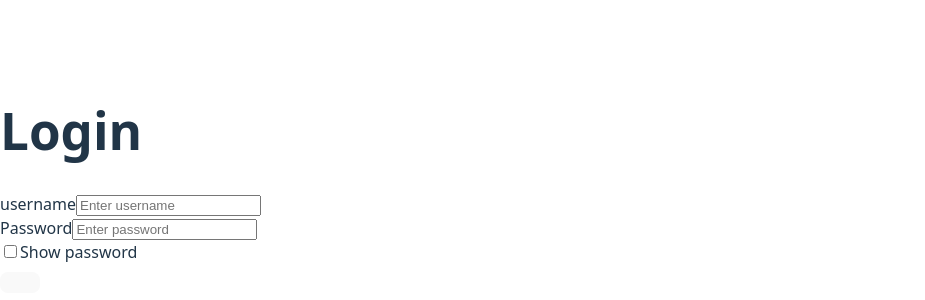
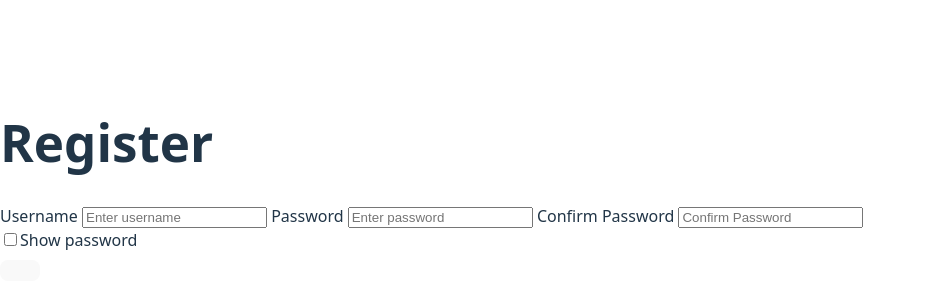
Before and after one commit to ArteenM/File-Sharing, a React (Vite) app in the folder frontend/: page / in a window 1280 px wide. Shown: the part 220-520 px from the top of the page, without its empty margins (0-925 px from the left). Built offline with nearby package versions, Linux system fonts and the light colour scheme.

Commit message:
Register & Login functional. Next step is file system

```diff
--- /dev/null
+++ b/frontend/src/App.tsx
@@ -0,0 +1,54 @@
+import { useState } from 'react';
+import LoginPage from './login.tsx'
+import FileInputPage from './inputFile.tsx'
+import RegisterPage from './register.tsx'
+
+type PageType = 'login' | 'inputFile' | 'register'
+
+interface User {
+    id: string
+    username: string
+    accessToken: string
+    refreshToken: string
+}
+
+
+function App()
+{
+    const [currentPage, setCurrentPage] = useState<PageType>('register')
+    const [user, setUser] = useState<User | null>(null)
+
+    const handleLoginSuccess = (userData: User) => {
+        setUser(userData)
+        setCurrentPage('inputFile')
+    }
+
+    const handleLogout = () =>
+    {
+        setUser(null)
+        setCurrentPage('login')
+    }
+
+    const handleRegisterSuccess = () =>
+    {
+        setCurrentPage('login')
+    }
+
+    return (
+        <div className="App">
+            {currentPage === 'login' && (
+                <LoginPage onLoginSuccess={handleLoginSuccess} />
+            )}
+
+            {currentPage === 'inputFile' && user && (
+                <FileInputPage onLogout={handleLogout}/>
+            )}
+
+            {currentPage === 'register' && (
+                <RegisterPage onRegisterSuccess={handleRegisterSuccess}/>
+            )}
+        </div>
+    )
+}
+
+export default App
--- a/frontend/src/inputFile.tsx
+++ b/frontend/src/inputFile.tsx
@@ -1,8 +1,12 @@
 import React from 'react';
 import { useState } from 'react'
-import './App.css'
 
-function App() {
+interface FileInputProps
+{
+  onLogout: () => void
+}
+const FileInputPage: React.FC<FileInputProps> = ({onLogout }) =>
+  {
   const [inputFile, setInputFile] = useState<File | null>(null)
 
   const handleOnChange = (e: React.ChangeEvent<HTMLInputElement>) => {
@@ -11,8 +15,9 @@ function App() {
     {
         setInputFile(files[0])
     }
+  }
 
-  }
+  onLogout()
   return (
     <>
       <h1>File-Sharing Application.</h1>
@@ -24,4 +29,4 @@ function App() {
   )
 }
 
-export default App
+export default FileInputPage;
--- a/frontend/src/login.tsx
+++ b/frontend/src/login.tsx
@@ -1,18 +1,35 @@
 import React, {useState} from 'react'
 
-interface LoginData {
+interface User
+{
+  id: string
+  username: string
+  accessToken: string
+  refreshToken: string
+}
+interface formData
+{
     username: string
     password: string
+    confirmPassword?: string
 }
 
-interface FormErrors {
+
+interface FormErrors
+{
     username?: string
     password?: string
+    confirmPassword?: string
 }
 
-function LoginPage()
+interface LoginPageProps
 {
-    const [formData, setFormData] = useState<LoginData>({
+  onLoginSuccess: (userData: User) => void
+}
+
+const LoginPage: React.FC<LoginPageProps> = ({ onLoginSuccess }) =>
+{
+    const [formData, setFormData] = useState<formData>({
         username: '',
         password: ''
     })
@@ -54,7 +71,65 @@ function LoginPage()
 
     const handleSubmit = async() => {
         if (!validateForm()) return
-    }
+
+        setErrors({})
+
+        try
+        {
+          const BASE_URL = 'http://localhost:4000'
+
+          const endpoint = `${BASE_URL}/login`
+
+
+          const body =
+          {
+            username: formData.username, password: formData.password
+          }
+          const response = await fetch(endpoint,
+          {
+            method: 'POST',
+            mode: 'cors',
+            headers: {
+              'Content-Type': 'application/json',
+            },
+            body: JSON.stringify(body),
+            credentials: 'include',
+          })
+          if (!response.ok)
+          {
+            if(response.status === 400)
+            {
+              throw new Error('Invalid username or password');
+            }
+            else if (response.status === 500)
+            {
+                throw new Error('Server error. Please try again later.');
+            }
+            else
+            {
+                const errorText = await response.text();
+                throw new Error(errorText || `Error: ${response.status}`);
+            }
+          }
+
+          const data = await response.json()
+
+          if (data.accessToken)
+          {
+            const userData: User = {
+              id: data.user.id || data.user.username,
+              username: data.user.username,
+              accessToken: data.accessToken,
+              refreshToken: data.refreshToken
+            }
+            onLoginSuccess(userData)
+          }
+        }
+        catch(error)
+        {
+          console.error('Auth error:', error)
+        }
+      }
 
       return (
     <div className="min-h-screen bg-gray-100 flex items-center justify-center p-4">
--- a/frontend/src/main.tsx
+++ b/frontend/src/main.tsx
@@ -1,11 +1,10 @@
 import { StrictMode } from 'react'
 import { createRoot } from 'react-dom/client'
 import './index.css'
-import App from './inputFile.tsx'
-import LoginPage from './login.tsx'
+import App from './App'
 
 createRoot(document.getElementById('root')!).render(
   <StrictMode>
-    <LoginPage />
+    <App />
   </StrictMode>,
 )
--- /dev/null
+++ b/frontend/src/register.tsx
@@ -0,0 +1,211 @@
+import React, {useState} from 'react'
+
+interface FormData
+{
+    username: string
+    password: string
+    confirmPassword: string
+}
+
+interface FormErrors
+{
+    username?: string
+    password?: string
+    confirmPassword?: string
+}
+
+interface RegisterProps
+{
+    onRegisterSuccess: () => void
+}
+
+const RegisterPage: React.FC<RegisterProps> = ({ onRegisterSuccess }) =>
+{
+    const [formData, setFormData] = useState<FormData>({
+        username: '',
+        password: '',
+        confirmPassword: ''
+    })
+
+    const [errors, setErrors] = useState<FormErrors>({})
+    const [showPassword, setShowPassword] = useState(false)
+
+    const validateForm = (): boolean => {
+    const newErrors: FormErrors = {}
+
+    if (!formData.username)
+    {
+        newErrors.username = 'Username is required'
+    }
+
+    if (!formData.password)
+    {
+        newErrors.password = 'Password is required'
+    }
+
+    if (!formData.confirmPassword)
+    {
+        newErrors.confirmPassword ='You must confirm your password'
+    }
+
+    else if (formData.password != formData.confirmPassword)
+    {
+        newErrors.confirmPassword ='Your passwords must match.'
+    }
+
+    setErrors(newErrors)
+    return Object.keys(newErrors).length === 0
+    }
+
+    const handleOnChange = (e: React.ChangeEvent<HTMLInputElement>) => {
+        const {name, value } = e.currentTarget
+        setFormData(prev => ({
+            ...prev,
+            [name]: value
+        }))
+
+        if (errors[name as keyof FormErrors])
+        {
+            setErrors(prev => ({
+                ...prev,
+                [name]: undefined
+            }))
+        }
+    }
+
+    const handleSubmit = async() =>
+    {
+        if (!validateForm()) return
+
+        setErrors({})
+
+        try
+        {
+          const BASE_URL = 'http://localhost:4000'
+
+          const endpoint = `${BASE_URL}/users`
+
+
+          const body =
+          {
+            username: formData.username, password: formData.password
+          }
+
+          const response = await fetch(endpoint,
+          {
+            method: 'POST',
+            mode: 'cors',
+            headers: {
+              'Content-Type': 'application/json',
+            },
+            body: JSON.stringify(body),
+            credentials: 'include',
+          })
+
+          if (!response.ok)
+          {
+            if (response.status === 409)
+            {
+              throw new Error('Username already exists');
+            }
+            else if (response.status === 500)
+            {
+                throw new Error('Server error. Please try again later.');
+            }
+            else
+            {
+                const errorText = await response.text();
+                throw new Error(errorText || `Error: ${response.status}`);
+            }
+          }
+
+        onRegisterSuccess()
+        }
+        catch(error)
+        {
+          console.error('Auth error:', error)
+        }
+      }
+
+      return (
+        <div>
+            <h1>Register </h1>
+            <label htmlFor="username"> Username </label>
+            <input
+            name = "username"
+            value = {formData.username}
+            onChange={handleOnChange}
+            className={`w-full px-3 py-2 border border-gray-300 focus:outline-none focus:border-gray-500 ${
+                  errors.username ? 'border-red-400' : ''
+                }`}
+            placeholder="Enter username"
+            />
+            {errors.username && (
+                <div className="mt-1 text-red-600 text-sm">
+                  {errors.username}
+                </div>
+            )}
+
+            <label htmlFor="password" > Password </label>
+            <input
+            name = "password"
+            value = {formData.password}
+            type={showPassword ? 'text' : 'password'}
+            onChange={handleOnChange}
+            className={`w-full px-3 py-2 border border-gray-300 focus:outline-none focus:border-gray-500 ${
+                  errors.password ? 'border-red-400' : ''
+                }`}
+                placeholder="Enter password"
+              />
+              {errors.password && (
+                <div className="mt-1 text-red-600 text-sm">
+                  {errors.password}
+                </div>
+              )}
+
+
+            <label htmlFor="confirmPassword" > Confirm Password </label>
+            <input
+            name = "confirmPassword"
+            value= {formData.confirmPassword}
+            type={showPassword ? 'text' : 'password'}
+            onChange={handleOnChange}
+             className={`w-full px-3 py-2 border border-gray-300 focus:outline-none focus:border-gray-500 ${
+                  errors.password ? 'border-red-400' : ''
+                }`}
+                placeholder="Confirm Password"
+              />
+              {errors.confirmPassword && (
+                <div className="mt-1 text-red-600 text-sm">
+                  {errors.confirmPassword}
+                </div>
+              )}
+
+              {/* Show Password */}
+            <div className="flex items-center">
+              <input
+                type="checkbox"
+                id="showPassword"
+                checked={showPassword}
+                onChange={(e) => setShowPassword(e.target.checked)}
+                className="mr-2"
+              />
+              <label htmlFor="showPassword" className="text-sm text-gray-700">
+                Show password
+              </label>
+            </div>
+
+
+              {/* Submit Button */}
+            <button
+              onClick={handleSubmit}
+              className="w-full bg-blue-600 text-white py-2 px-4 hover:bg-blue-700 disabled:opacity-50 disabled:cursor-not-allowed"
+            >
+            </button>
+        </div>
+
+
+      )
+}
+
+export default RegisterPage
```
